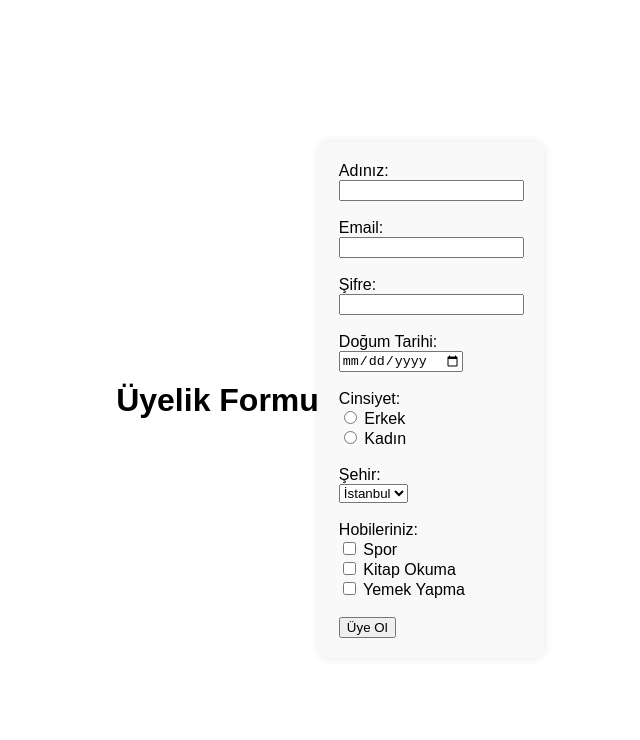
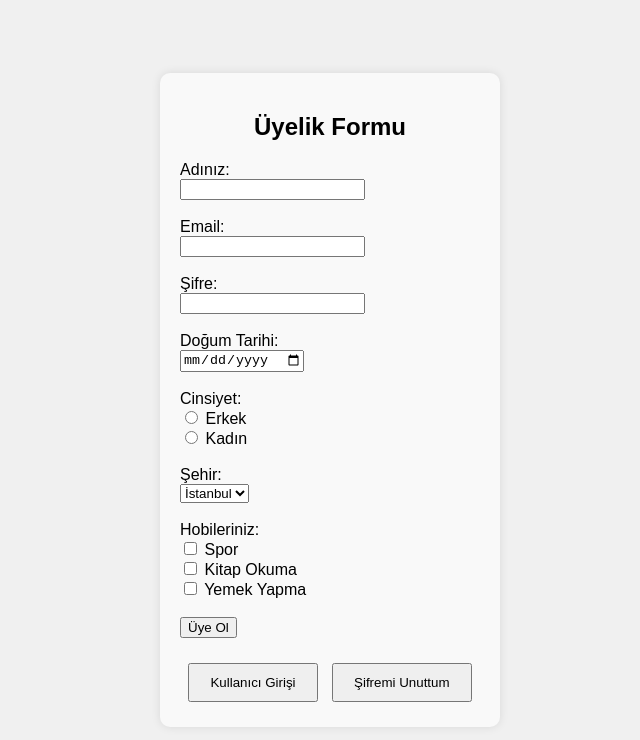
Before and after one commit to abdullahbaspinar/web_tasarim, a plain HTML site: page form1.html in a window 1280 px wide. Shown: the whole page, without its empty margins (310-950 px from the left). Drawn offline with Linux system fonts and the light colour scheme.

Commit message:
test-form

```diff
--- a/form1.html
+++ b/form1.html
@@ -3,26 +3,47 @@
 <head>
     <meta charset="UTF-8">
     <meta name="viewport" content="width=device-width, initial-scale=1.0">
-    <title>Üyelik Formu</title>
-    <style> body {
+    <title>Kullanıcı İşlemleri</title>
+    <style>
+        body {
             display: flex;
-        justify-content: center;  /* Yatayda ortalamak için */
-        align-items: center;      /* Dikeyde ortalamak için */
-        height: 100vh;            /* Sayfanın tamamını kapsaması için */
+            justify-content: center;
+            align-items: center;
+            height: 100vh;
             margin: 0;
             font-family: Arial, sans-serif;
+            background-color: #f0f0f0;
         }
         form {
             background-color: #f9f9f9;
             padding: 20px;
             border-radius: 10px;
             box-shadow: 0 0 10px rgba(0, 0, 0, 0.1);
-    }</style>
+            display: none;
+            width: 300px;
+        }
+        form.active {
+            display: block;
+        }
+        .button-container {
+            text-align: center;
+            margin-top: 20px;
+        }
+        button {
+            padding: 10px 20px;
+            margin: 5px;
+            cursor: pointer;
+        }
+        h2 {
+            text-align: center;
+        }
+    </style>
 </head>
 <body>
 
-    <h1>Üyelik Formu</h1>
-    <form action="submit_form.php" method="post">
+    <!-- Üyelik Formu -->
+    <form id="registerForm" class="active" action="" method="post">
+        <h2>Üyelik Formu</h2>
         <label for="name">Adınız:</label><br>
         <input type="text" id="name" name="name" required><br><br>
 
@@ -57,6 +78,53 @@
         <label for="hobby3">Yemek Yapma</label><br><br>
 
         <input type="submit" value="Üye Ol">
+
+        <div class="button-container">
+            <button type="button" onclick="showForm('loginForm')">Kullanıcı Girişi</button>
+            <button type="button" onclick="showForm('forgotPasswordForm')">Şifremi Unuttum</button>
+        </div>
     </form>
+
+    <!-- Giriş Formu -->
+    <form id="loginForm" action="" method="post">
+        <h2>Kullanıcı Girişi</h2>
+        <label for="loginEmail">Email:</label><br>
+        <input type="email" id="loginEmail" name="loginEmail" required><br><br>
+
+        <label for="loginPassword">Şifre:</label><br>
+        <input type="password" id="loginPassword" name="loginPassword" required><br><br>
+
+        <input type="submit" value="Giriş Yap">
+
+        <div class="button-container">
+            <button type="button" onclick="showForm('registerForm')">Yeni Üyelik</button>
+            <button type="button" onclick="showForm('forgotPasswordForm')">Şifremi Unuttum</button>
+        </div>
+    </form>
+
+    <!-- Şifremi Unuttum Formu -->
+    <form id="forgotPasswordForm" action="" method="post">
+        <h2>Şifremi Unuttum</h2>
+        <label for="resetEmail">Email:</label><br>
+        <input type="email" id="resetEmail" name="resetEmail" required><br><br>
+
+        <input type="submit" value="Şifreyi Sıfırla">
+
+        <div class="button-container">
+            <button type="button" onclick="showForm('registerForm')">Yeni Üyelik</button>
+            <button type="button" onclick="showForm('loginForm')">Kullanıcı Girişi</button>
+        </div>
+    </form>
+
+    <script>
+        function showForm(formId) {
+            // Tüm formları gizle
+            document.querySelectorAll('form').forEach(form => form.classList.remove('active'));
+
+            // Seçilen formu göster
+            document.getElementById(formId).classList.add('active');
+        }
+    </script>
+
 </body>
 </html>
```
Also changed, not shown: test1.html (+5 -2 lines). Lines whose indentation alone changed are shown as unchanged.
